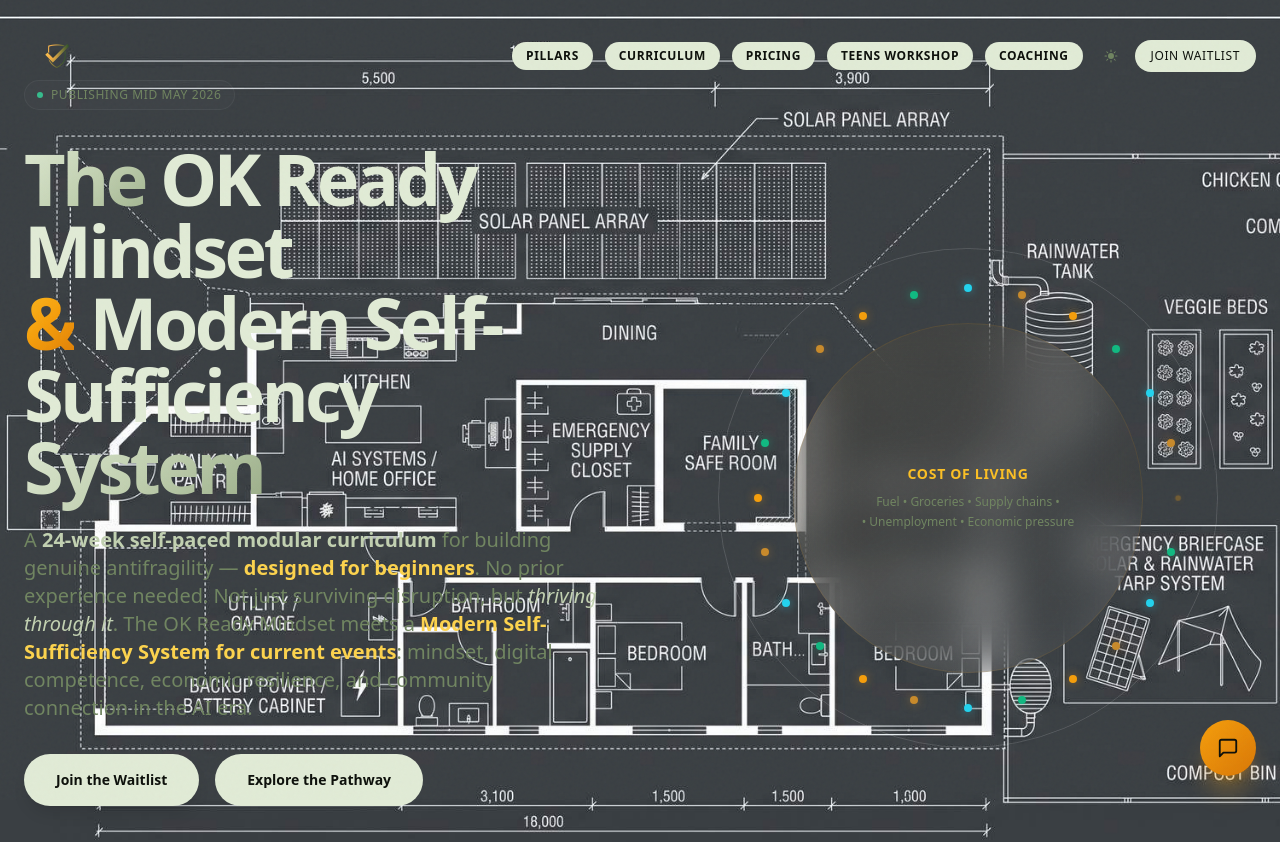
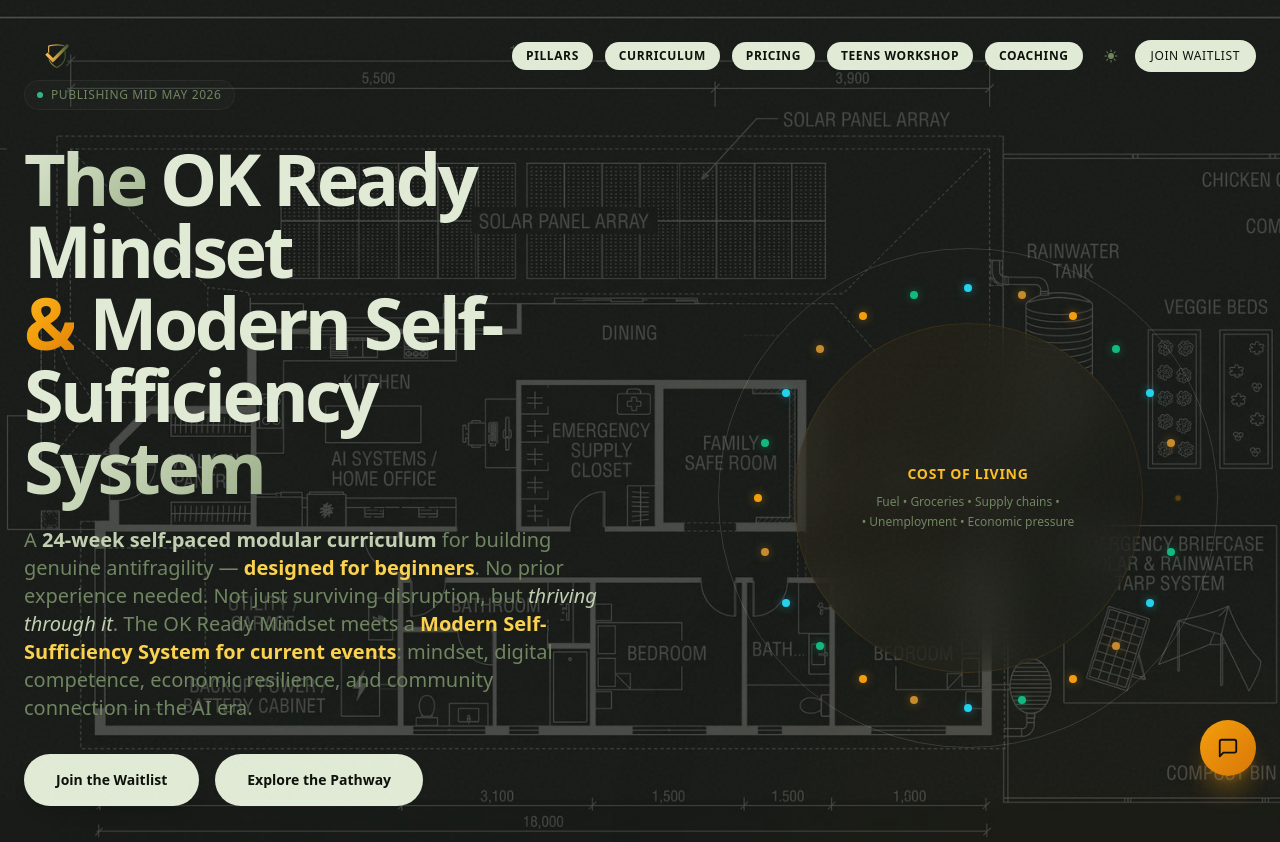
Before and after one commit to boktoday/okready-landing, a React (Vite) app: page / in a window 1280 px wide. Shown: the top 842 px of the page. Built offline with nearby package versions, Linux system fonts and the light colour scheme.

Commit message:
Revert hero bg to original: 80% overlay, 25% image opacity

```diff
--- a/src/components/Hero.tsx
+++ b/src/components/Hero.tsx
@@ -7,11 +7,11 @@ export default function Hero({ onJoinClick }: HeroProps) {
     <section className="relative min-h-[100dvh] flex items-center pt-20 overflow-hidden">
       {/* Blueprint house plan background */}
       <div className="absolute inset-0 pointer-events-none z-0">
-        <div className="absolute inset-0 bg-earth-950/96 z-[1]" />
+        <div className="absolute inset-0 bg-earth-950/80 z-[1]" />
         <img
           src="/images/okready-house-plan.jpg"
           alt=""
-          className="w-full h-full object-cover opacity-8 mix-blend-luminosity"
+          className="w-full h-full object-cover opacity-25 mix-blend-luminosity"
         />
       </div>
 
```
